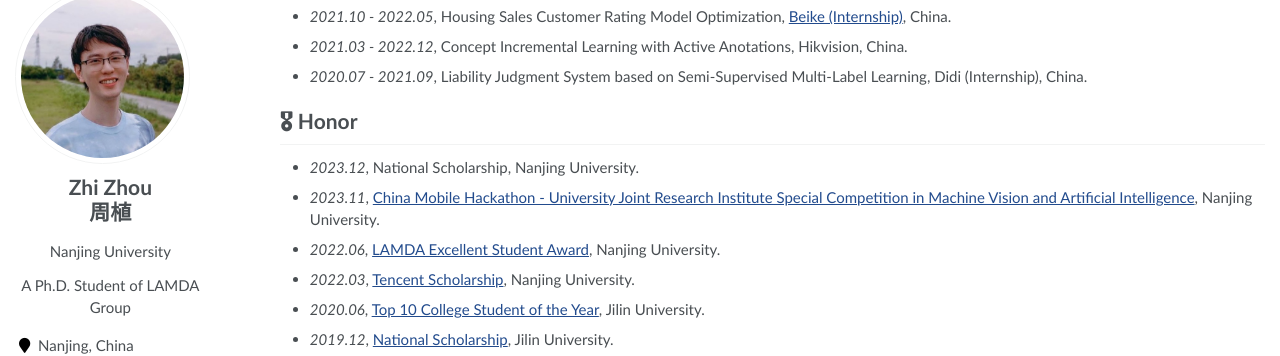
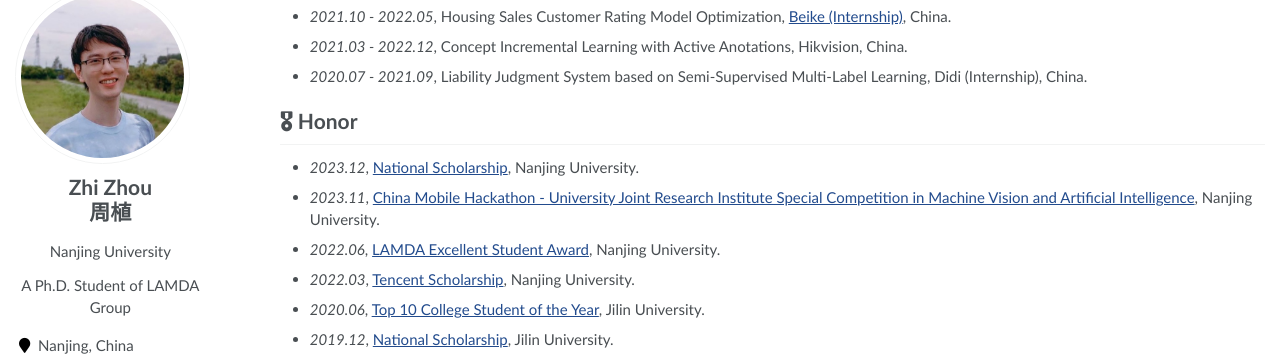
Before and after one commit to cyd24/cyd24.github.io, a Jekyll site: the page built from _pages/about.md, in a window 1280 px wide and 900 px high, scrolled down 1915 px. Shown: the part 102-458 px from the top of the window. Built offline with Jekyll 4.4.1, drawn with Linux system fonts in a browser that asks for light colours; some web fonts are replaced; part of the change alters nothing that is shown.

```diff
--- a/_pages/about.md
+++ b/_pages/about.md
@@ -176,7 +176,7 @@ NeurIPS 2023 Diffusion Workshop. <br>
 
 # 🎖 Honor
 
-- *2023.12*, National Scholarship, Nanjing University.
+- *2023.12*, [National Scholarship](../resources/NJU2023_NationalScholarship.pdf), Nanjing University.
 - *2023.11*, [China Mobile Hackathon - University Joint Research Institute Special Competition in Machine Vision and Artificial Intelligence](../resources/NJU2023_AIHackathon.pdf), Nanjing University.
 - *2022.06*, [LAMDA Excellent Student Award](../resources/LAMDA2022_Elite.pdf), Nanjing University.
 - *2022.03*, [Tencent Scholarship](../resources/Tencent2021_Scholarship.pdf), Nanjing University.
```
Also changed, not shown: 1 other file.
